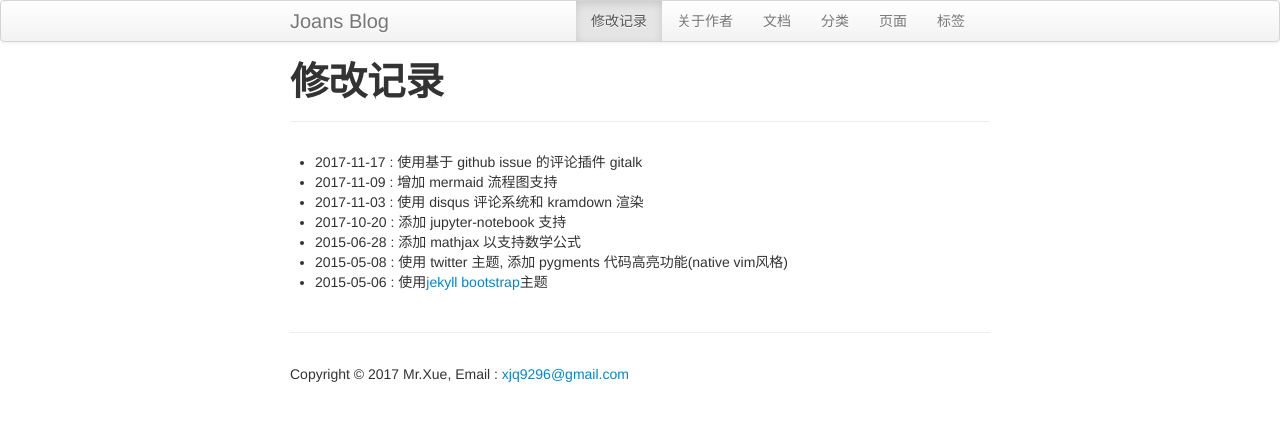
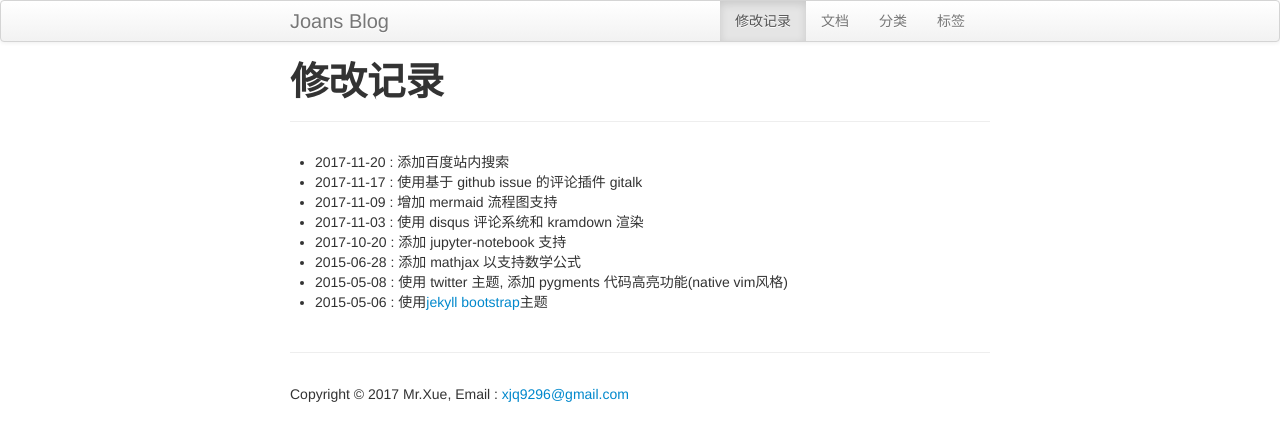
Before and after one commit to joans321/joans321.github.io, a Jekyll site: the page built from ChangLog.md, in a window 1280 px wide. Shown: the top 441 px of the page. Built offline with Jekyll 4.4.1, drawn with Linux system fonts in a browser that asks for light colours; comment, search, counter and statistics services are not loaded.

Commit message:
fix layout of header

```diff
--- a/ChangLog.md
+++ b/ChangLog.md
@@ -6,6 +6,7 @@
 ---
 {% include JB/setup %}
 
+* 2017-11-20 : 添加百度站内搜索
 * 2017-11-17 : 使用基于 github issue 的评论插件 gitalk
 * 2017-11-09 : 增加 mermaid 流程图支持
 * 2017-11-03 : 使用 disqus 评论系统和 kramdown 渲染
--- a/about.md
+++ b/about.md
@@ -1,6 +1,5 @@
 ---
 layout: page
-title: 关于作者
 header: About Author
 group: navigation
 ---
--- a/pages.html
+++ b/pages.html
@@ -1,6 +1,5 @@
 ---
 layout: page
-title: 页面
 header: Pages
 group: navigation
 ---
```
